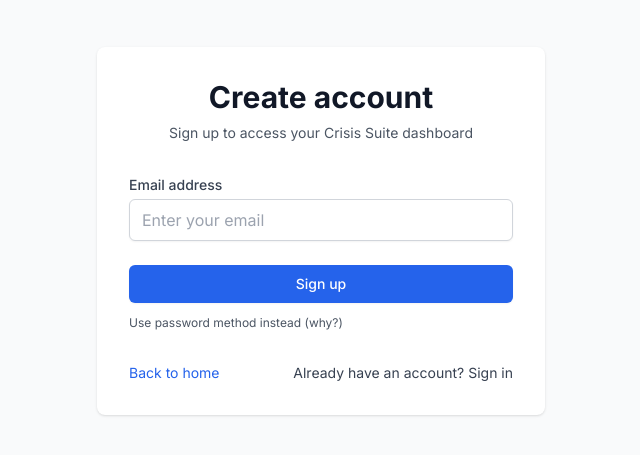
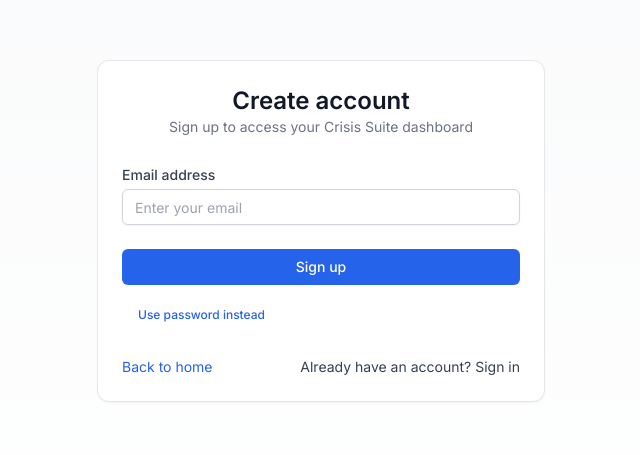
Before and after one commit to SamuelPicasse/MVP-crisis-suite, a Next.js app in the folder apps/web/: page /signup in a window 1280 px wide. Shown: the part 169-624 px from the top of the page, without its empty margins (319-959 px from the left). Built offline with nearby package versions, Linux system fonts and the light colour scheme.

Commit message:
Auth UI (shadcn): refactor signup to shadcn components and wrap login/signup in Card for consistent polished design

```diff
--- a/apps/web/src/app/login/page.tsx
+++ b/apps/web/src/app/login/page.tsx
@@ -7,6 +7,7 @@
 import { Button } from '@/components/ui/button';
 import { Input } from '@/components/ui/input';
 import { Label } from '@/components/ui/label';
+import { Card, CardHeader, CardTitle, CardDescription, CardContent, CardFooter } from '@/components/ui/card';
 
 export default function LoginPage() {
   const router = useRouter();
@@ -137,16 +138,15 @@
   // Sign up flow is handled on a dedicated /signup page.
 
   return (
-    <div className="min-h-screen flex items-center justify-center bg-gray-50">
-      <div className="max-w-md w-full space-y-8 p-8 bg-white rounded-lg shadow">
-        <div>
-          <h2 className="text-3xl font-bold text-center text-gray-900">Sign in</h2>
-          <p className="mt-2 text-center text-sm text-gray-600">
-            Access your Crisis Suite
-          </p>
-        </div>
-
-        <form className="mt-8 space-y-6" onSubmit={handleLogin}>
+    <div className="min-h-screen bg-gradient-to-b from-gray-50 to-white flex items-center justify-center px-4 py-8">
+      <div className="w-full max-w-md">
+        <Card>
+          <CardHeader>
+            <CardTitle className="text-center">Sign in</CardTitle>
+            <CardDescription className="text-center">Access your Crisis Suite</CardDescription>
+          </CardHeader>
+          <CardContent>
+            <form className="space-y-6" onSubmit={handleLogin}>
           {error && (
             <div className="bg-red-50 border border-red-200 text-red-600 px-4 py-3 rounded">
               {error}
@@ -204,14 +204,14 @@
               </Button>
               {otpSent && (
                 <div className="flex items-center gap-2">
-                  <input
+                  <Input
                     inputMode="numeric"
                     pattern="[0-9]*"
                     maxLength={6}
                     value={otpCode}
                     onChange={(e) => setOtpCode(e.target.value)}
                     placeholder="Enter 6‑digit code"
-                    className="flex-1 px-3 py-2 border border-gray-300 rounded-md shadow-sm focus:outline-none focus:ring-primary focus:border-primary"
+                    className="flex-1"
                   />
                   <Button
                     onClick={handleVerifyOtp}
@@ -246,8 +246,10 @@
 
             {/** Signup CTA moved to footer next to Back to home */}
           </div>
-
-          <div className="flex items-center justify-between">
+            </form>
+          </CardContent>
+          <CardFooter>
+            <div className="w-full flex items-center justify-between">
               <Link href="/" className="text-sm text-primary hover:underline">
                 Back to home
               </Link>
@@ -260,7 +262,8 @@
                 Create new account
               </Button>
             </div>
-        </form>
+          </CardFooter>
+        </Card>
       </div>
     </div>
   );
--- a/apps/web/src/app/signup/page.tsx
+++ b/apps/web/src/app/signup/page.tsx
@@ -1,9 +1,13 @@
-'use client';
+"use client";
 
 import { useRef, useState } from 'react';
 import { useRouter } from 'next/navigation';
 import Link from 'next/link';
 import { createClient } from '@/lib/supabase/client';
+import { Button } from '@/components/ui/button';
+import { Input } from '@/components/ui/input';
+import { Label } from '@/components/ui/label';
+import { Card, CardHeader, CardTitle, CardDescription, CardContent, CardFooter } from '@/components/ui/card';
 
 export default function SignupPage() {
   const router = useRouter();
@@ -153,16 +157,15 @@
   };
 
   return (
-    <div className="min-h-screen flex items-center justify-center bg-gray-50">
-      <div className="max-w-md w-full space-y-8 p-8 bg-white rounded-lg shadow">
-        <div>
-          <h2 className="text-3xl font-bold text-center text-gray-900">Create account</h2>
-          <p className="mt-2 text-center text-sm text-gray-600">
-            Sign up to access your Crisis Suite dashboard
-          </p>
-        </div>
-
-        <form className="mt-8 space-y-6" onSubmit={handleSignup}>
+    <div className="min-h-screen bg-gradient-to-b from-gray-50 to-white flex items-center justify-center px-4 py-8">
+      <div className="w-full max-w-md">
+        <Card>
+          <CardHeader>
+            <CardTitle className="text-center">Create account</CardTitle>
+            <CardDescription className="text-center">Sign up to access your Crisis Suite dashboard</CardDescription>
+          </CardHeader>
+          <CardContent>
+            <form className="space-y-6" onSubmit={handleSignup}>
           {error && (
             <div className="bg-red-50 border border-red-200 text-red-600 px-4 py-3 rounded">
               {error}
@@ -176,10 +179,8 @@
 
           <div className="space-y-4">
             <div>
-              <label htmlFor="email" className="block text-sm font-medium text-gray-700">
-                Email address
-              </label>
-              <input
+              <Label htmlFor="email" className="block text-sm font-medium text-gray-700">Email address</Label>
+              <Input
                 id="email"
                 name="email"
                 type="email"
@@ -187,17 +188,15 @@
                 required
                 value={email}
                 onChange={(e) => setEmail(e.target.value)}
-                className="mt-1 block w-full px-3 py-2 border border-gray-300 rounded-md shadow-sm focus:outline-none focus:ring-primary focus:border-primary"
                 placeholder="Enter your email"
+                className="mt-1"
               />
             </div>
 
             {showPassword && (
               <div>
-                <label htmlFor="password" className="block text-sm font-medium text-gray-700">
-                  Password
-                </label>
-                <input
+                <Label htmlFor="password" className="block text-sm font-medium text-gray-700">Password</Label>
+                <Input
                   ref={passwordRef}
                   id="password"
                   name="password"
@@ -206,8 +205,8 @@
                   required
                   value={password}
                   onChange={(e) => setPassword(e.target.value)}
-                  className="mt-1 block w-full px-3 py-2 border border-gray-300 rounded-md shadow-sm focus:outline-none focus:ring-primary focus:border-primary"
                   placeholder="Create a password"
+                  className="mt-1"
                 />
               </div>
             )}
@@ -216,71 +215,65 @@
           <div className="space-y-3">
             {/* OTP flow */}
             <div className="space-y-2">
-              <button
-                type="button"
-                onClick={handleSendOtp}
-                disabled={loading}
-                className="w-full flex justify-center py-2 px-4 border border-transparent rounded-md shadow-sm text-sm font-medium text-white bg-primary hover:bg-blue-600 focus:outline-none focus:ring-2 focus:ring-offset-2 focus:ring-primary disabled:opacity-50 disabled:cursor-not-allowed"
-              >
+              <Button type="button" onClick={handleSendOtp} disabled={loading} className="w-full">
                 Sign up
-              </button>
+              </Button>
               {otpSent && (
                 <div className="flex items-center gap-2">
-                  <input
+                  <Input
                     inputMode="numeric"
                     pattern="[0-9]*"
                     maxLength={6}
                     value={otpCode}
                     onChange={(e) => setOtpCode(e.target.value)}
                     placeholder="Enter 6‑digit code"
-                    className="flex-1 px-3 py-2 border border-gray-300 rounded-md shadow-sm focus:outline-none focus:ring-primary focus:border-primary"
+                    className="flex-1"
                   />
-                  <button
-                    type="button"
-                    onClick={handleVerifyOtp}
-                    disabled={verifying}
-                    className="px-4 py-2 border border-transparent rounded-md shadow-sm text-sm font-medium text-white bg-primary hover:bg-blue-600 focus:outline-none focus:ring-2 focus:ring-offset-2 focus:ring-primary disabled:opacity-50 disabled:cursor-not-allowed"
-                  >
+                  <Button type="button" onClick={handleVerifyOtp} disabled={verifying}>
                     {verifying ? 'Verifying…' : 'Verify'}
-                  </button>
+                  </Button>
                 </div>
               )}
             </div>
 
             {/* Password signup (de-emphasized) */}
             {!showPassword ? (
-              <button
+              <Button
                 type="button"
+                variant="link"
+                className="text-xs"
                 disabled={loading}
                 onClick={() => { setShowPassword(true); setTimeout(() => passwordRef.current?.focus(), 0); }}
-                className="block text-center text-xs text-gray-600 hover:underline disabled:opacity-50"
               >
-                Use password method instead (why?)
-              </button>
+                Use password instead
+              </Button>
             ) : (
-              <button
+              <Button
                 type="submit"
+                variant="outline"
+                size="sm"
                 disabled={loading}
-                className="block mx-auto inline-flex items-center justify-center px-3 py-1.5 border border-gray-300 rounded-md text-xs font-medium text-gray-700 bg-white hover:bg-gray-50 focus:outline-none focus:ring-2 focus:ring-offset-2 focus:ring-primary disabled:opacity-50 disabled:cursor-not-allowed"
+                className="block mx-auto"
               >
                 {loading ? 'Creating account…' : 'Create account'}
-              </button>
+              </Button>
             )}
 
             {/** Moved sign-in link to footer next to Back to home */}
           </div>
             </form>
-        <div className="flex items-center justify-between">
+          </CardContent>
+          <CardFooter>
+            <div className="w-full flex items-center justify-between">
               <Link href="/" className="text-sm text-primary hover:underline">
                 Back to home
               </Link>
-          <Link
-            href="/login"
-            className="text-sm text-gray-700 hover:underline"
-          >
+              <Link href="/login" className="text-sm text-gray-700 hover:underline">
                 Already have an account? Sign in
               </Link>
             </div>
+          </CardFooter>
+        </Card>
       </div>
     </div>
   );
```
Lines whose indentation alone changed are shown as unchanged.
